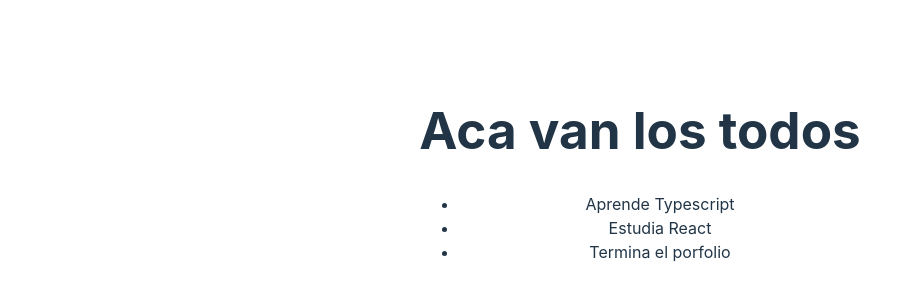
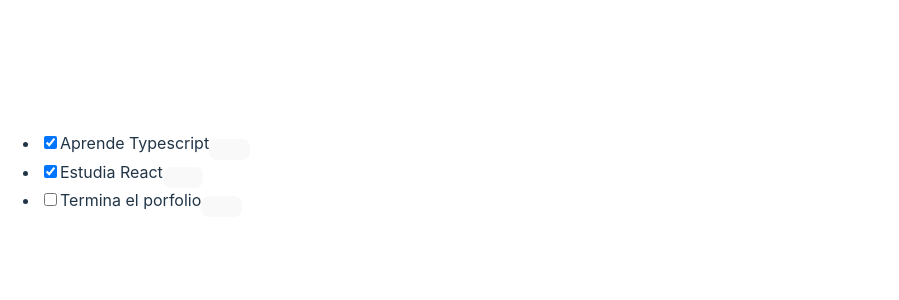
Before and after one commit to nicovalor/nicoTodoAppWithTypescript, a React (Vite) app: page / in a window 1280 px wide. Shown: the part 226-526 px from the top of the page, without its empty margins (0-899 px from the left). Built offline with nearby package versions, Linux system fonts and the light colour scheme.

Commit message:
Fix style issues

```diff
--- a/src/App.tsx
+++ b/src/App.tsx
@@ -1,5 +1,4 @@
 import { useState } from 'react'
-import './App.css'
 import { mockTodos } from './utils/mocks'
 import { Todos } from './components/Todos'
 
@@ -8,10 +7,9 @@
   const [todos] = useState(mockTodos)
 
   return (
-    <>
-      <h1>Aca van los todos</h1>
+    <div className='todoapp'>
       <Todos todos={todos} />
-    </>
+    </div>
   )
 }
 
--- a/src/components/Todo.tsx
+++ b/src/components/Todo.tsx
@@ -12,8 +12,12 @@
                 onChange={()=>{}}
             />
             <label>
-                {title}
+                {id && title}
             </label>
+            <button
+                className="destroy"
+                onClick={()=>{}}
+            />
         </div>
     )
 }
--- a/src/components/Todos.tsx
+++ b/src/components/Todos.tsx
@@ -1,4 +1,5 @@
 import { type ListOfTodos } from "../utils/types"
+import { Todo } from "./Todo"
 
 interface Props {
     todos: ListOfTodos
@@ -7,11 +8,12 @@
 export const Todos: React.FC<Props> = ( { todos } )=>{
     return (
         <>
-            <ul>
+            <ul className="todo-list">
                 {todos.map(  task  => {
                     return (
-                        <li key={task.id}>
-                            {task.title}
+                        <li key={task.id}
+                            className={`${task.done} ? "completed" : ""`}>
+                                <Todo key={task.id} id={task.id} title={task.title} done={task.done} />
                         </li>
                     )
                 })}
```
Also changed, not shown: src/utils/types.d.ts (+7 -0 lines).
